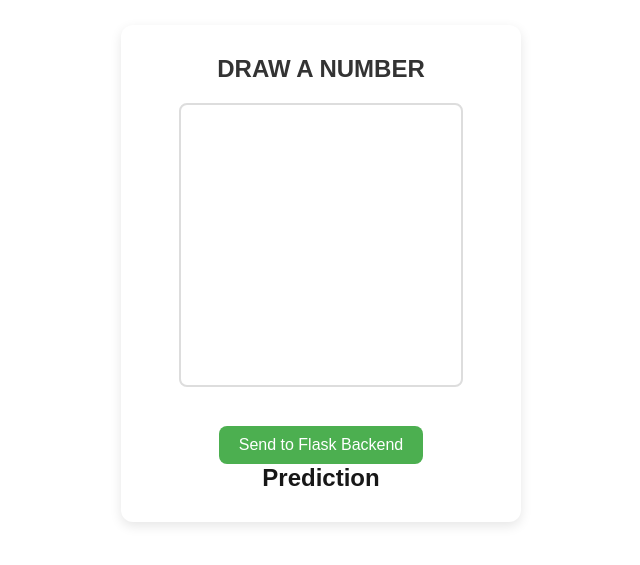
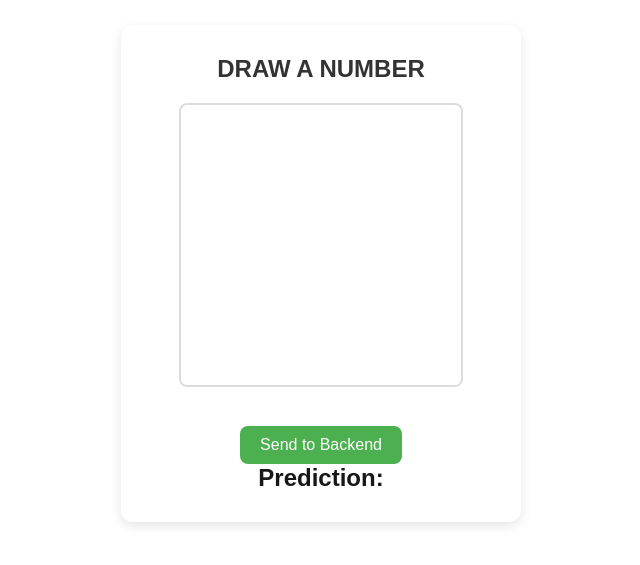
Before and after one commit to Perolov89/Operationalizer, a Next.js app: page / in a window 1280 px wide. Shown: the part 127-692 px from the top of the page, without its empty margins (319-959 px from the left). Built offline with nearby package versions, Linux system fonts and the light colour scheme.

Commit message:
Inversigating interpretation problem

```diff
--- a/src/app/components/Canvas.tsx
+++ b/src/app/components/Canvas.tsx
@@ -59,7 +59,7 @@ const Canvas: React.FC<CanvasProps> = ({ onSubmit }) => {
         onMouseUp={stopDrawing}
         onMouseLeave={stopDrawing}
       />
-      <button onClick={handleSubmit} className={styles.submit_button}>Send to Flask Backend</button>
+      <button onClick={handleSubmit} className={styles.submit_button}>Send to Backend</button>
     </main>
   );
 };
--- a/src/app/page.tsx
+++ b/src/app/page.tsx
@@ -33,7 +33,7 @@ const Home: React.FC = () => {
       <article className={styles.canvas_container}>
         <h1 className={styles.h1}>Draw a Number</h1>
         <Canvas onSubmit={submitDrawing} />
-        <h1>Prediction{prediction}</h1>
+        <h1>Prediction: {prediction}</h1>
       </article>
     </main>
   );
```
